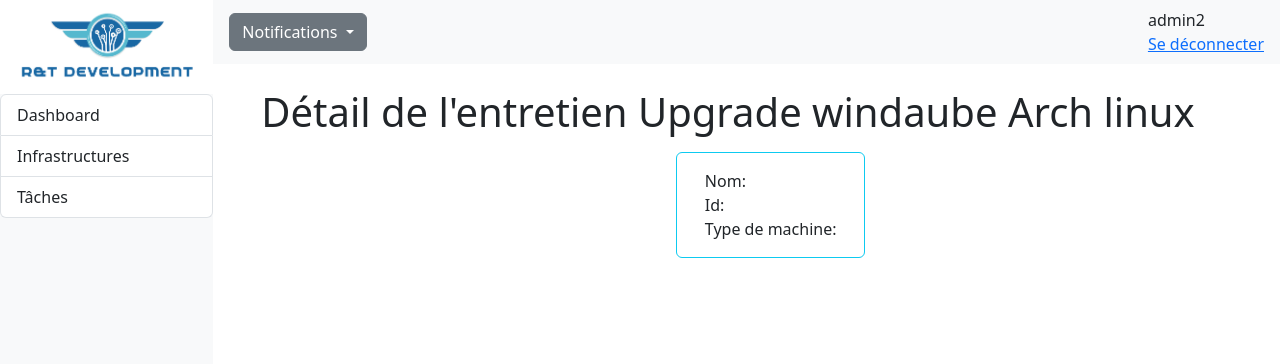
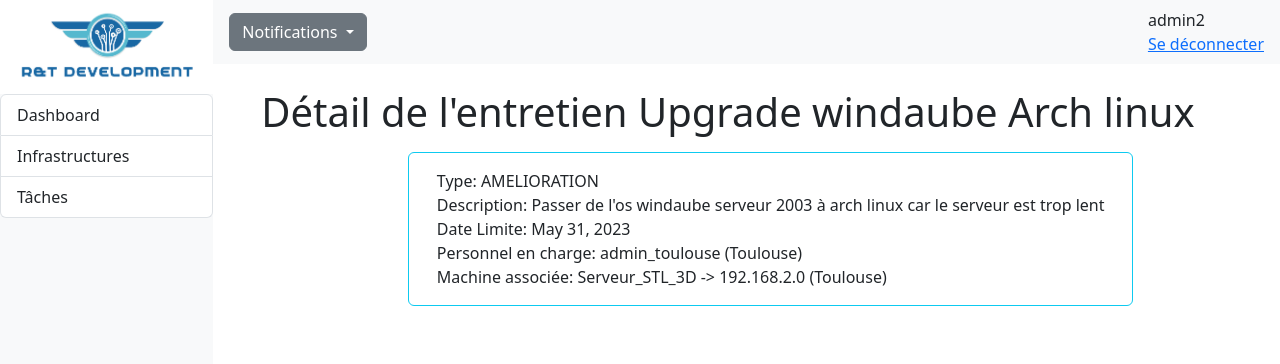
Before and after one commit to NonoHM/RT_dev, a Django app: a page that uses RT_app/templates/admin/dashboard.html in a window 1280 px wide. Shown: the top 364 px of the page. Run offline with Django 4.2, Linux system fonts and the light colour scheme; a user stored in the database is signed in; data comes from the database, SQL or seed files in the repository; both versions use the stored data as it was after the commit.

Commit message:
Ajout vue détails de l'entretien et modifs login

```diff
--- a/RT_app/models.py
+++ b/RT_app/models.py
@@ -41,6 +41,8 @@ class Machine(models.Model):
     def __str__ (self):
         return f"{self.nom} -> {self.ip} ({self.id_infrastructure})"
 
+    def get_entretien_ids(self):
+        return [entretien.id for entretien in self.entretien_set.all()]
 
 class Infrastructure(models.Model):
     id = models.AutoField(primary_key=True,editable=False)
--- a/RT_app/templates/admin/dashboard.html
+++ b/RT_app/templates/admin/dashboard.html
@@ -55,7 +55,7 @@
                             </div>
                             {% if user.is_authenticated%}
                                 <div class="nav-item pe-3">
-                                    <a href="{% url 'index' %}">Se déconnecter</a>
+                                    <a href="{% url 'logout' %}">Se déconnecter</a>
                                 </div>
                             {% endif %}
                         </div>
--- a/RT_app/templates/admin/entretien_detail.html
+++ b/RT_app/templates/admin/entretien_detail.html
@@ -12,9 +12,11 @@
         <div class="row gap-3 justify-content-evenly">
             <div class="card border-info mt-2 col-auto">
                 <div class="card-body">
-                    <div class="card-text">Nom: </div>
-                    <div class="card-text">Id: </div>
-                    <div class="card-text">Type de machine: </div>
+                    <div class="card-text w-auto">Type: {{ entretien.type }}</div>
+                    <div class="card-text w-auto">Description: {{ entretien.description }}</div>
+                    <div class="card-text w-auto">Date Limite: {{ entretien.date }}</div>
+                    <div class="card-text w-auto">Personnel en charge: {{ entretien.id_personnel }}</div>
+                    <div class="card-text w-auto">Machine associée: {{ entretien.id_machine }}</div>
                 </div>
             </div>
 
--- a/RT_app/templates/admin/taches.html
+++ b/RT_app/templates/admin/taches.html
@@ -26,7 +26,8 @@
                 {% for machine in entretien_type.machines %}
                 <div class="p-3 col-6">
                     <div class="card-body bg-info-subtle rounded-3">
-                        <div class="card-text w-auto">Machine: <a href="#">{{ machine.nom }}</a></div>
+                        <div class="card-text w-auto">Queryset: <a href="#">{{ entretien_type.entretien_id }}</a></div>
+                        <div class="card-text w-auto">Machine: <a href="{% url 'entretien-detail' entretien_type.entretien_id %}">{{ machine.nom }}</a></div>
                         <div class="card-text w-auto">IP: {{machine.ip}}</div>
                     </div>
                 </div>
--- a/RT_app/templates/login.html
+++ b/RT_app/templates/login.html
@@ -7,15 +7,12 @@
             <h2>Login</h2>
             <form method="post">
                 {% csrf_token %}
-
                 {% if messages %}
-
                     {% for message in messages %}
 
                         <div class="alert alert-danger" role="alert">{{ message }}</div>
 
                     {% endfor %}
-
                 {% endif %}
 
                 <div class="mb-3">
--- a/RT_app/urls.py
+++ b/RT_app/urls.py
@@ -4,6 +4,7 @@ from . import views
 urlpatterns = [
     path('', views.index, name='index'),
     path('login/', views.login_user, name='login_user'),
+    path('logout/', views.logout_user, name='logout'),
     path('admin/', views.dashboard, name='dashboard'),
     path('admin/infra', views.infra, name='infra'),
     path('admin/entretiens', views.taches, name='taches'),
--- a/RT_app/views.py
+++ b/RT_app/views.py
@@ -21,9 +21,12 @@ def index(request):
     return render(request, 'index.html', context)
 
 def login_user(request):
+
+    if request.user.is_authenticated:
+        return redirect(reverse('dashboard'))
+
     if request.method == 'POST':
-        # username = request.POST["username"]
-        # password = request.POST["password"]
+
         username = request.POST.get("username")
         password = request.POST.get("password")
         user = authenticate(request, username=username, password=password)
@@ -39,12 +42,11 @@ def login_user(request):
         context = {}
         return render(request, 'login.html', context)
 
-@login_required
 def logout_user(request):
     logout(request)
     messages.success(request, "Vous avez bien été déconnecté")
     context = {}
-    return render(request, 'login.html', context)
+    return redirect(reverse("login"))
 
 # La vue dashboard affiche un tableau de bord avec des statistiques sur les machines et les entretiens
 @login_required
@@ -135,9 +137,21 @@ def taches(request):
 
     # Récupérer les machines qui nécessitent un entretien par type d'entretien
     machines_entretien = []
+    # for entretien_type in entretien_par_type:
+    #     machines = Machine.objects.filter(entretien__type=entretien_type['type'])
+    #     machines_entretien.append({'type': entretien_type['type'], 'machines': machines})
+
+
+
     for entretien_type in entretien_par_type:
         machines = Machine.objects.filter(entretien__type=entretien_type['type'])
-        machines_entretien.append({'type': entretien_type['type'], 'machines': machines})
+        machines_entretien.append({
+            'type': entretien_type['type'],
+            'machines': machines,
+            'entretien_id': [machine.get_entretien_ids() for machine in machines][0][0]
+        })
+
+
 
     # # Grouper les entretiens à faire par type et compter leur nombre
     # entretien_par_type = entretien_a_faire.values('type', 'nom', 'description').annotate(count=Count('type'))
--- a/RT_dev/settings.py
+++ b/RT_dev/settings.py
@@ -138,3 +138,5 @@ STATICFILES_DIRS = [
 # https://docs.djangoproject.com/en/4.1/ref/settings/#default-auto-field
 
 DEFAULT_AUTO_FIELD = "django.db.models.BigAutoField"
+
+LOGIN_URL = 'login'
```
Also changed, not shown: db.sqlite3.
